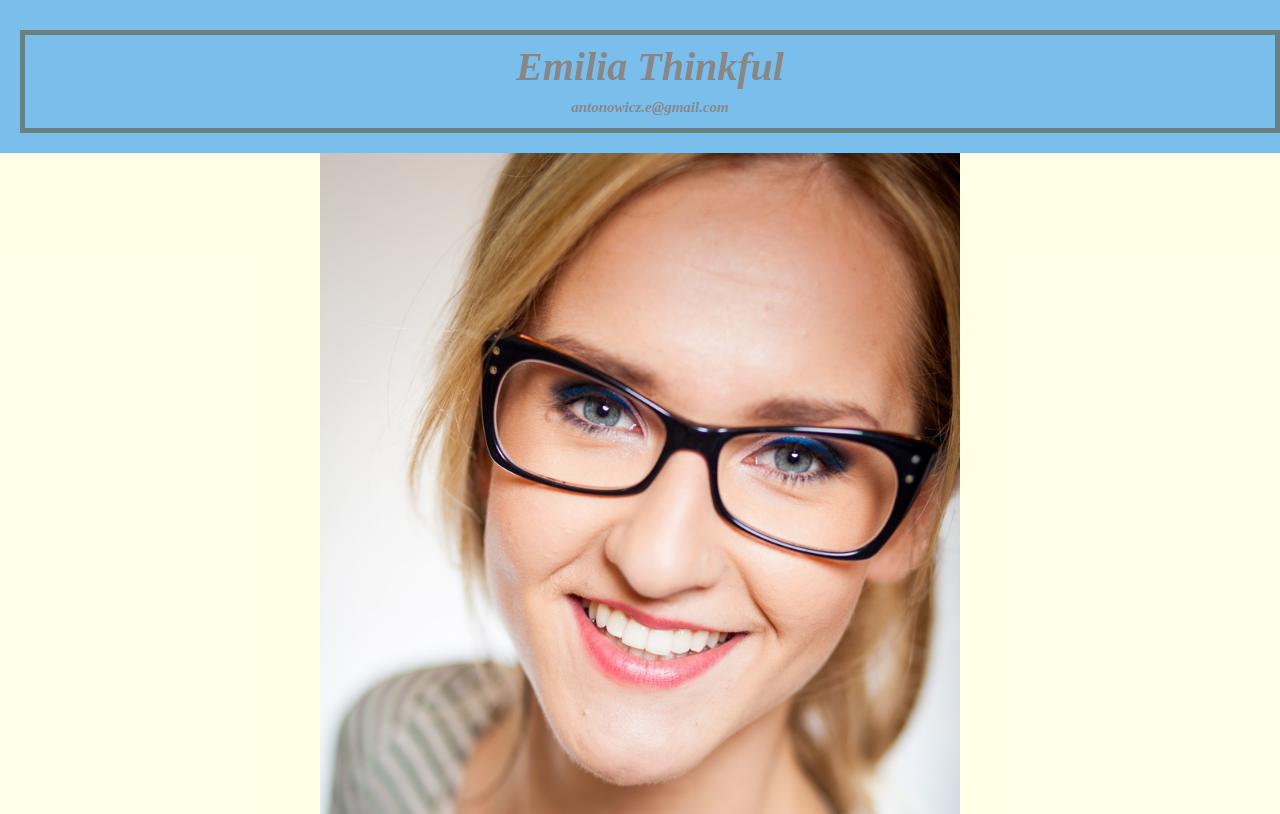
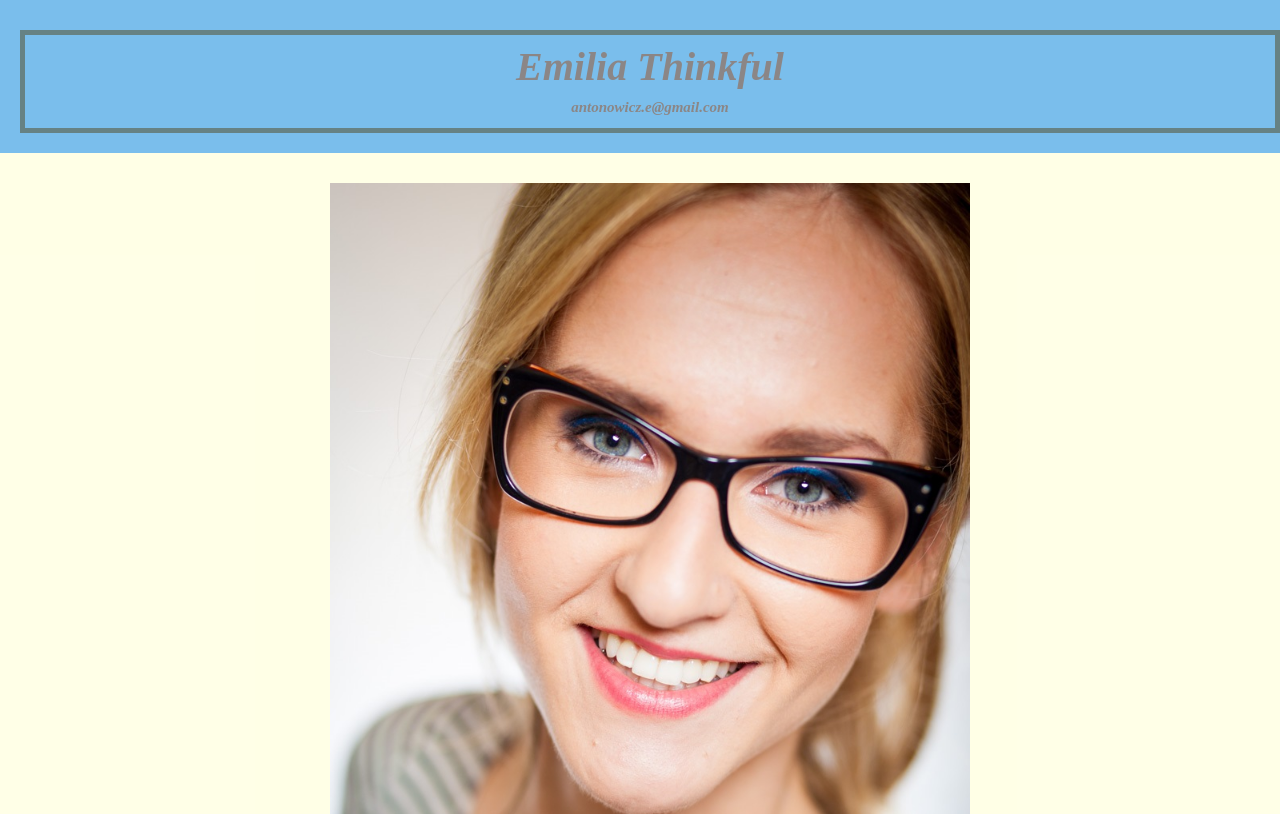
Before and after one commit to antonowicze/Portfolio, a plain HTML site: page index.html in a window 1280 px wide. Shown: the top 814 px of the page. Drawn offline with nearby package versions, Linux system fonts and the light colour scheme.

Commit message:
Update style.css

```diff
--- a/style.css
+++ b/style.css
@@ -28,6 +28,10 @@ header h2{
 
 header div{
   border: 5px solid #668284
+}
+
+img {
+  padding: 30px 0 20px 20px
 }
 
 main {
```
